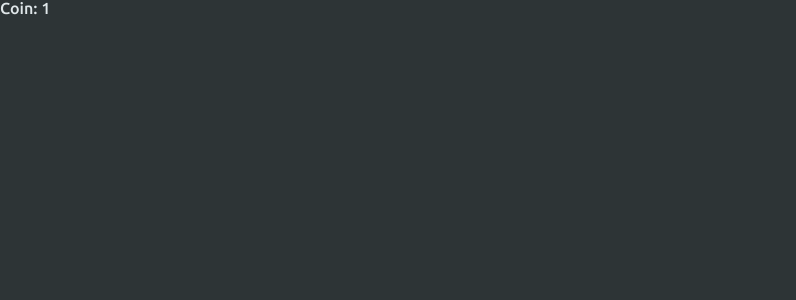
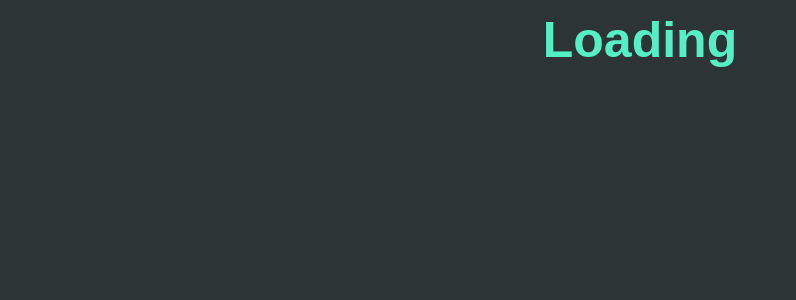
Before and after one commit to jh0152park/ReactJS_crypto_tracker, a React (Create React App) app in the folder crypto_tracker/: page /1 in a window 1280 px wide. Shown: the top 300 px of the page, without its empty margins (0-796 px from the left). Built offline with nearby package versions, Linux system fonts and the light colour scheme.

Commit message:
added RouteState

```diff
--- a/crypto_tracker/src/screen/Coin.tsx
+++ b/crypto_tracker/src/screen/Coin.tsx
@@ -1,9 +1,53 @@
-import { useParams } from "react-router";
+import { useState } from "react";
+import { useParams, useLocation } from "react-router";
+import { styled } from "styled-components";
+
+const Container = styled.div`
+  padding: 0px 20px;
+  /* max-width: 500px; */
+  margin: 0 auto;
+`;
+
+const Header = styled.header`
+  height: 10vh;
+  margin-bottom: 10px;
+  display: flex;
+  justify-content: center;
+  align-items: center;
+`;
+
+const Title = styled.h1`
+  color: ${(props) => props.theme.accentColor};
+  font-size: 50px;
+  font-weight: bold;
+`;
+
+const Loader = styled.div`
+  text-align: center;
+  font-size: 30px;
+  font-weight: bold;
+`;
+
+interface RouteState {
+  name: string;
+}
 
 function Coin() {
+  const [loading, setLoading] = useState(true);
+
   const { coinId } = useParams<{ coinId: string }>();
+  const { state } = useLocation<RouteState>();
+  console.log(state);
 
-  return <h1>Coin: {coinId}</h1>;
+  return (
+    <Container>
+      <Header>
+        <Title>{state?.name || "Loading"}</Title>
+      </Header>
+
+      {/* {loading ? <Loader>Loading...</Loader> : null} */}
+    </Container>
+  );
 }
 
 export default Coin;
--- a/crypto_tracker/src/screen/Coins.tsx
+++ b/crypto_tracker/src/screen/Coins.tsx
@@ -28,7 +28,6 @@ const Coin = styled.li`
   background-color: whitesmoke;
   color: ${(p) => p.theme.backgroundColor};
   margin-bottom: 10px;
-
   border-radius: 15px;
   font-weight: bold;
 
@@ -49,6 +48,17 @@ const Loader = styled.div`
   text-align: center;
   font-size: 30px;
   font-weight: bold;
+`;
+
+const Image = styled.img`
+  width: 35px;
+  height: 35px;
+  margin-right: 10px;
+`;
+
+const CoinContainer = styled.div`
+  display: flex;
+  align-items: center;
 `;
 
 interface CoinInterface {
@@ -86,7 +96,19 @@ function Coins() {
         <CoinList>
           {coins.map((coin) => (
             <Coin key={coin.id}>
-              <Link to={`/${coin.id}`}> {coin.name}</Link>
+              <Link
+                to={{
+                  pathname: `/${coin.id}`,
+                  state: { name: coin.name },
+                }}
+              >
+                <CoinContainer>
+                  <Image
+                    src={`https://coinicons-api.vercel.app/api/icon/${coin.symbol.toLowerCase()}`}
+                  />
+                  {coin.name}
+                </CoinContainer>
+              </Link>
             </Coin>
           ))}
         </CoinList>
```
